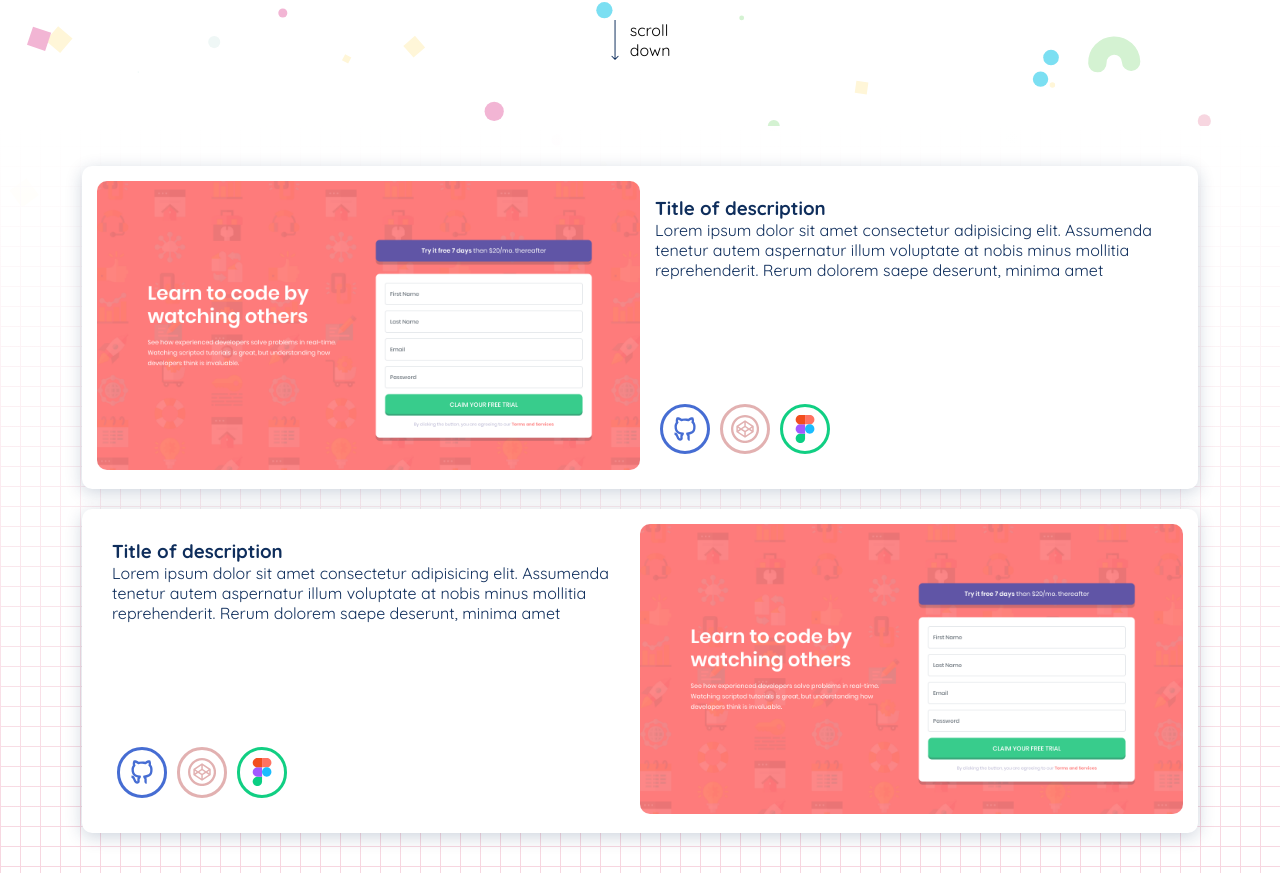
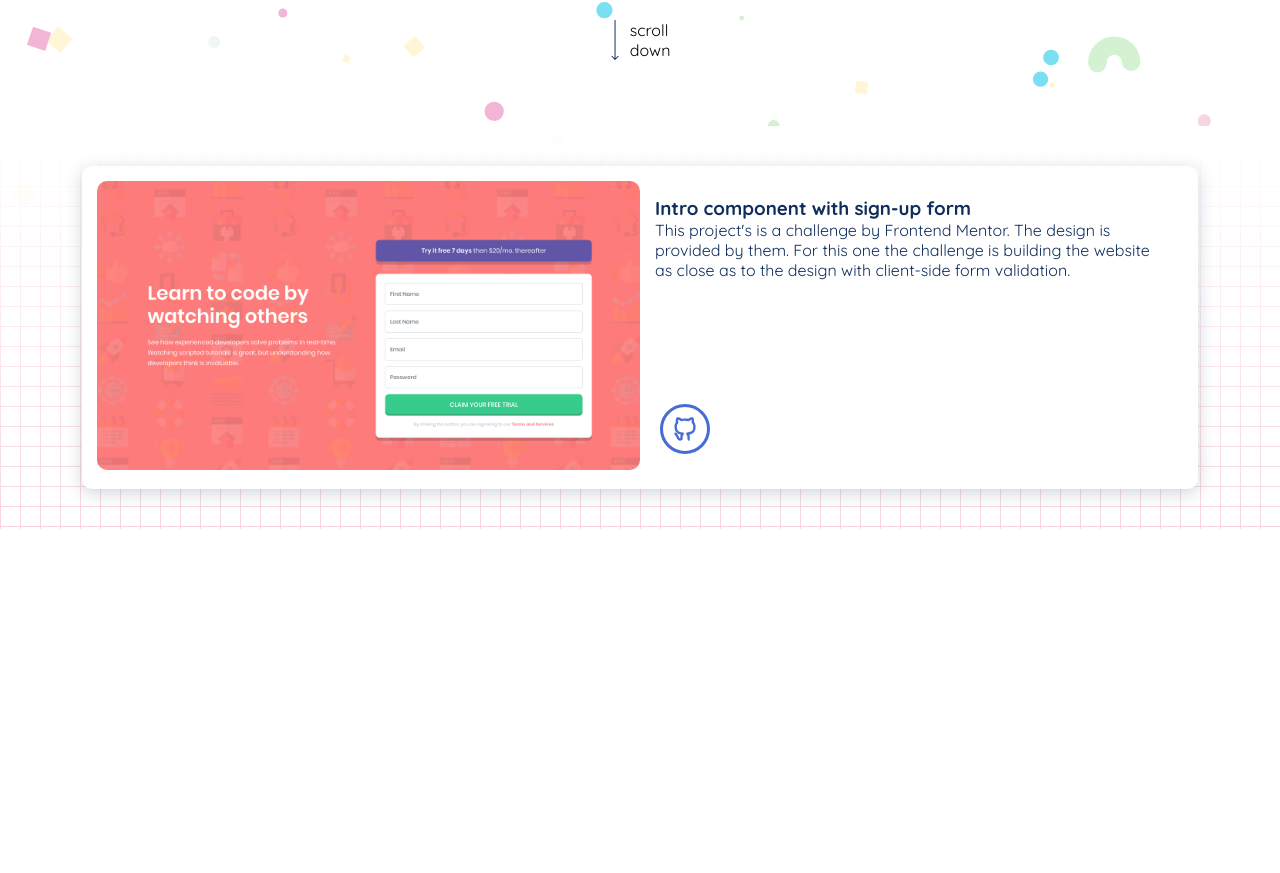
Before and after one commit to denizerisen/portfolio-page, a React (Create React App) app: page / in a window 1280 px wide. Shown: the part 594-1467 px from the top of the page. After the commit the page ends 1123 px from the top, so only its background shows below. Built offline with nearby package versions, Linux system fonts and the light colour scheme.

Commit message:
map showcase from json, add external link

```diff
--- a/src/App.js
+++ b/src/App.js
@@ -2,14 +2,21 @@ import React from "react";
 import "./styles/main.scss";
 import Hero from "./components/hero/hero";
 import Showcase from "./components/showcase/showcase";
+import showcaseInfo from "./data/showcase.json";
 
 function App() {
   return (
     <div className="App">
       <Hero />
       <div className="showcase-section">
-        <Showcase />
-        <Showcase />
+        {showcaseInfo.map(showcase => (
+          <Showcase
+            img={showcase.img}
+            title={showcase.title}
+            description={showcase.description}
+            links={showcase.links}
+          />
+        ))}
       </div>
     </div>
   );
--- a/src/components/link/link.js
+++ b/src/components/link/link.js
@@ -43,7 +43,13 @@ export default function Link({ url, type }) {
   const link = linksObject[type];
 
   return (
-    <a href="#/link" title={link.title} className={"link " + link.class}>
+    <a
+      href={url}
+      title={link.title}
+      className={"link " + link.class}
+      target="_blank"
+      rel="noopener noreferrer"
+    >
       <svg className="icon">
         <use href={sprite + `#${link.icon}`} />
       </svg>
--- a/src/components/showcase/showcase.js
+++ b/src/components/showcase/showcase.js
@@ -1,27 +1,28 @@
 import React from "react";
 import Link from "../link/link";
-export default function Showcase() {
+export default function Showcase(props) {
+  const { img, title, description, links } = props;
   return (
     <section className="showcase">
       <div className="image-col">
-        <img
-          src={require("../../assets/images/signup-form.png")}
-          width="100%"
-          alt="project"
-        ></img>
+        {img ? (
+          <img
+            src={require(`../../assets/images/${img}.png`)}
+            width="100%"
+            alt="project"
+          ></img>
+        ) : (
+          <p>no image</p>
+        )}
       </div>
 
       <div className="description-col">
-        <h3 className="title">Title of description</h3>
-        <p className="description">
-          Lorem ipsum dolor sit amet consectetur adipisicing elit. Assumenda
-          tenetur autem aspernatur illum voluptate at nobis minus mollitia
-          reprehenderit. Rerum dolorem saepe deserunt, minima amet{" "}
-        </p>
+        <h3 className="title">{title}</h3>
+        <p className="description">{description}</p>
         <div className="link-wrapper">
-          <Link type="github" />
-          <Link type="codepen" />
-          <Link type="figma" />
+          {links.map(link => (
+            <Link url={link.url} type={link.type} />
+          ))}
         </div>
       </div>
     </section>
--- a/src/components/showcase/showcase.scss
+++ b/src/components/showcase/showcase.scss
@@ -11,6 +11,7 @@
   width: 90%;
   margin: px(20) auto;
   padding: px(15);
+  min-height: px(250);
 
   color: $color-main;
   background-color: #fff;
--- /dev/null
+++ b/src/data/showcase.json
@@ -0,0 +1,13 @@
+[
+  {
+    "title": "Intro component with sign-up form",
+    "description": "This project's is a challenge by Frontend Mentor. The design is provided by them. For this one the challenge is building the website as close as to the design with client-side form validation.",
+    "img": "signup-form",
+    "links": [
+      {
+        "type": "github",
+        "url": "https://github.com/denizerisen/intro-component-with-sign-up-form"
+      }
+    ]
+  }
+]
```
